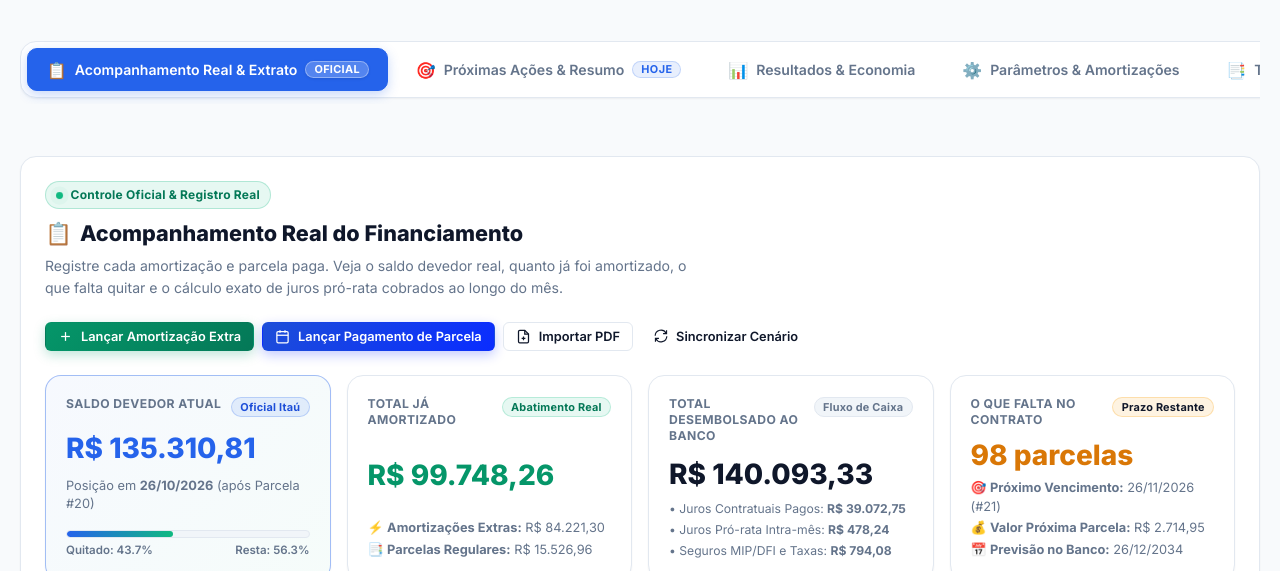
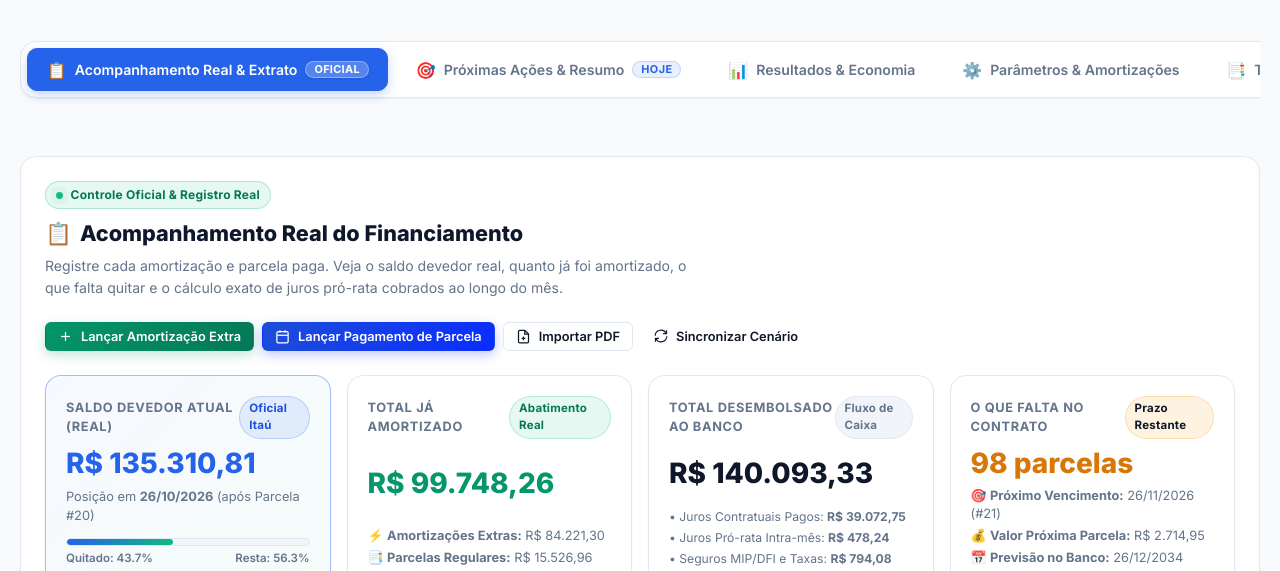
Before and after one commit to arthurwallace/simulador-amortizacao, a plain HTML site: page index.html in a window 1280 px wide. Shown: the part 229-800 px from the top of the page. Drawn offline with Linux system fonts and the light colour scheme.

Commit message:
Revert "fix: alinhar badges dos cards KPI em linha única com white-space nowrap e flex-start"
This reverts commit eb0b8c865dbd6021f0626d064c6e7dce5395d173.

```diff
--- a/real-ledger.js
+++ b/real-ledger.js
@@ -1303,7 +1303,7 @@ window.renderRealLedger = function() {
       <!-- Card 1: Saldo Devedor Real Atual -->
       <div class="real-kpi-card highlight">
         <div class="real-kpi-top">
-          <span class="real-kpi-title">Saldo Devedor Atual</span>
+          <span class="real-kpi-title">Saldo Devedor Atual (Real)</span>
           <span class="real-kpi-badge badge-primary">Oficial Itaú</span>
         </div>
         <div class="real-kpi-val" style="color: var(--primary-600);">
--- a/styles.css
+++ b/styles.css
@@ -3292,14 +3292,8 @@ img, svg, canvas {
 /* Real KPI Cards Grid */
 .real-kpi-grid {
   display: grid;
-  grid-template-columns: repeat(auto-fit, minmax(250px, 1fr));
+  grid-template-columns: repeat(auto-fit, minmax(260px, 1fr));
   gap: 1rem;
-}
-
-@media (min-width: 1100px) {
-  .real-kpi-grid {
-    grid-template-columns: repeat(4, 1fr);
-  }
 }
 
 .real-kpi-card {
@@ -3330,36 +3324,26 @@ img, svg, canvas {
 .real-kpi-top {
   display: flex;
   justify-content: space-between;
-  align-items: flex-start;
-  gap: 0.5rem;
-  margin-bottom: 0.65rem;
+  align-items: center;
+  margin-bottom: 0.5rem;
 }
 
 .real-kpi-title {
-  font-size: 0.76rem;
+  font-size: 0.8rem;
   font-weight: 700;
   text-transform: uppercase;
-  letter-spacing: 0.035em;
+  letter-spacing: 0.05em;
   color: var(--text-muted);
-  line-height: 1.35;
-  flex: 1;
-  min-width: 0;
 }
 
 .real-kpi-badge {
-  font-size: 0.68rem;
+  font-size: 0.72rem;
   font-weight: 700;
-  padding: 0.18rem 0.52rem;
+  padding: 0.2rem 0.55rem;
   border-radius: var(--radius-full);
   display: inline-flex;
   align-items: center;
-  justify-content: center;
-  text-align: center;
-  white-space: nowrap;
-  flex-shrink: 0;
   letter-spacing: 0.02em;
-  line-height: 1.2;
-  margin-top: 1px;
   background: var(--bg-card-subtle);
   color: var(--text-muted);
   border: 1px solid var(--border-color);
```
